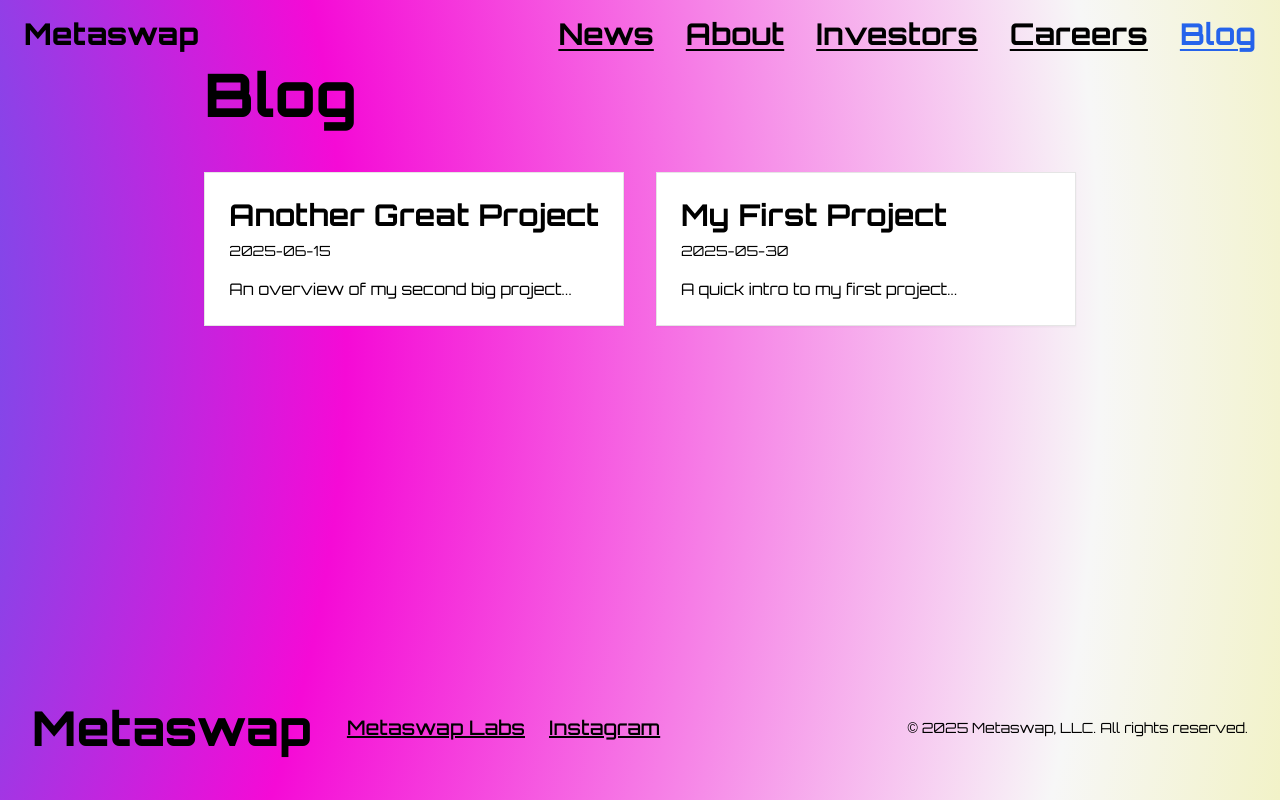
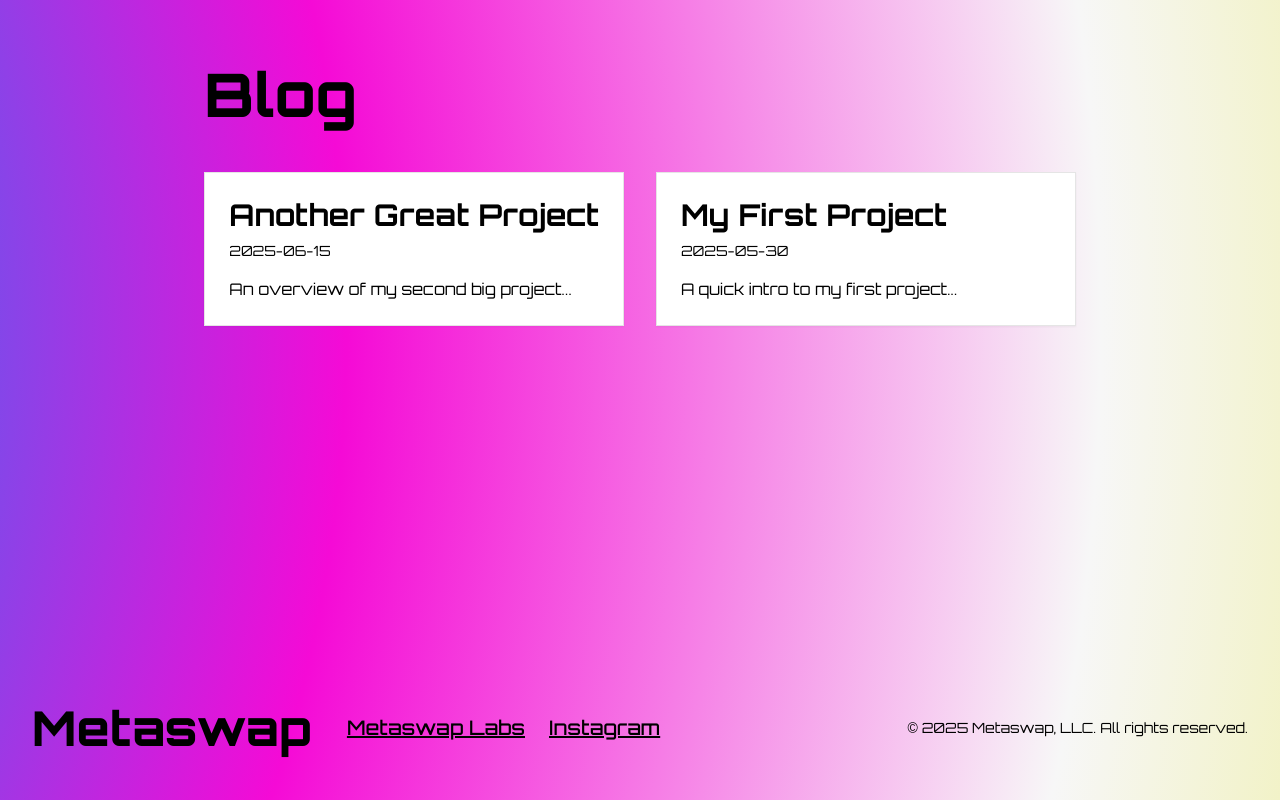
Before and after one commit to dawmthedev/metaswapxyz, a Next.js app: page /blog in a window 1280 px wide. Built offline with nearby package versions, Linux system fonts and the light colour scheme.

Commit message:
BASIC DEMO OF NEW CMS WORKING

```diff
--- a/src/app/layout.tsx
+++ b/src/app/layout.tsx
@@ -17,12 +17,19 @@ export const metadata: Metadata = {
   viewport: "width=device-width, initial-scale=1, viewport-fit=cover",
 };
 
-export default function RootLayout({ children }: { children: React.ReactNode }) {
+export default function RootLayout({
+  children,
+}: {
+  children: React.ReactNode;
+}) {
   return (
     <html lang="en">
       <head />
-      <body className={`min-h-screen flex flex-col ${orbitron.variable} font-orbitron`}>
-        <Header />
+      <body
+        className={`min-h-screen flex flex-col ${orbitron.variable} font-orbitron`}
+        // TODO: ADD HEADER BACK
+      >
+        {/* <Header /> */}
         <main className="flex-1">{children}</main>
         <Footer />
       </body>
```
Also changed, not shown: 1 other file (tests, documents, lock files or other folders).
